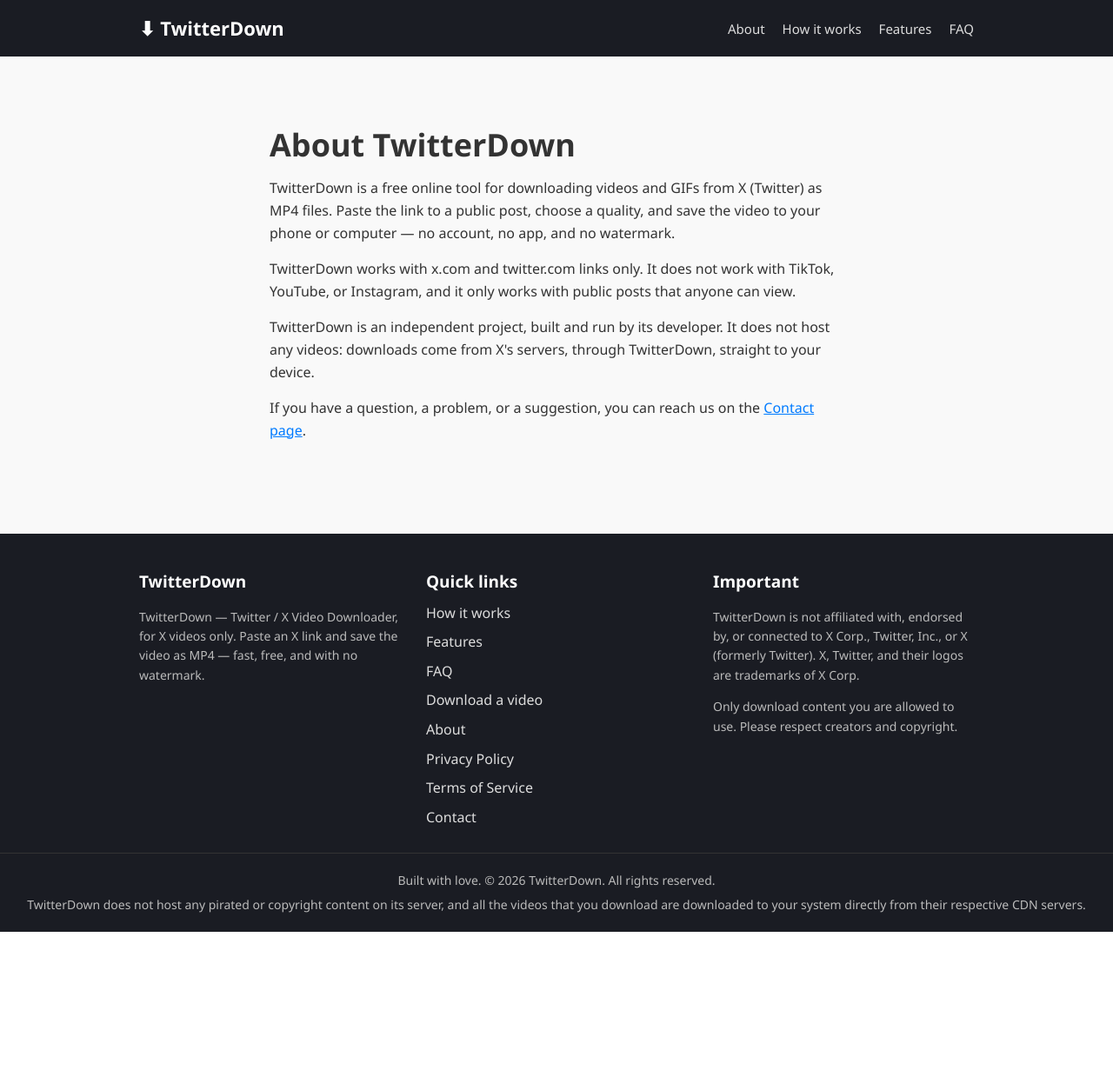
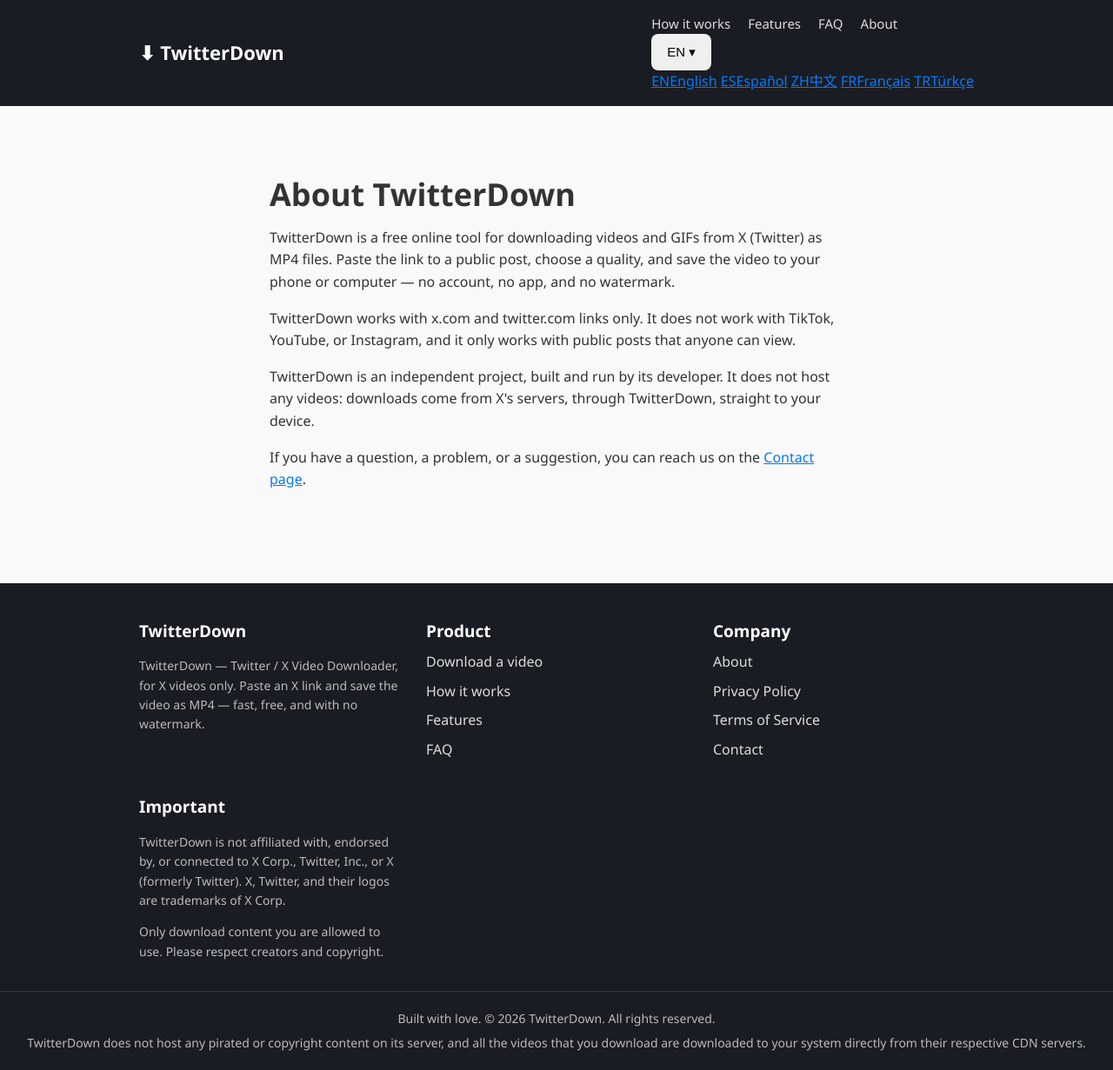
Before and after one commit to Ch-israr/twitter, a Flask app: page /about in a window 1280 px wide. Shown: the whole page at 87% size. Before the commit the page ends 1072 px from the top, so only its background shows below. Run offline with Flask 3, Linux system fonts and the light colour scheme; some libraries are stand-ins or nearby versions.

Commit message:
Clean header/footer on info pages: language dropdown, Product/Company columns, load script.js

```diff
--- a/templates/base.html
+++ b/templates/base.html
@@ -35,12 +35,24 @@
   <header class="site-header">
     <div class="header-inner">
       <a class="logo" href="/">⬇ TwitterDown</a>
-      <nav class="main-nav">
-        <a href="/about">About</a>
-        <a href="/#how-it-works">How it works</a>
-        <a href="/#features">Features</a>
-        <a href="/#faq">FAQ</a>
-      </nav>
+      <div class="header-right">
+        <nav class="main-nav">
+          <a href="/#how-it-works">How it works</a>
+          <a href="/#features">Features</a>
+          <a href="/#faq">FAQ</a>
+          <a href="/about">About</a>
+        </nav>
+        <div class="lang-dropdown">
+          <button class="lang-btn" type="button" aria-haspopup="true" aria-expanded="false">EN ▾</button>
+          <div class="lang-menu">
+            <a href="/" class="active"><span class="lang-code">EN</span>English</a>
+            <a href="/es/"><span class="lang-code">ES</span>Español</a>
+            <a href="/zh/"><span class="lang-code">ZH</span>中文</a>
+            <a href="/fr/"><span class="lang-code">FR</span>Français</a>
+            <a href="/tr/"><span class="lang-code">TR</span>Türkçe</a>
+          </div>
+        </div>
+      </div>
     </div>
   </header>
 
@@ -55,12 +67,17 @@
         <p>TwitterDown — Twitter / X Video Downloader, for X videos only. Paste an X link and save the video as MP4 — fast, free, and with no watermark.</p>
       </div>
       <div class="footer-col">
-        <h3>Quick links</h3>
+        <h3>Product</h3>
         <ul>
+          <li><a href="/">Download a video</a></li>
           <li><a href="/#how-it-works">How it works</a></li>
           <li><a href="/#features">Features</a></li>
           <li><a href="/#faq">FAQ</a></li>
-          <li><a href="/">Download a video</a></li>
+        </ul>
+      </div>
+      <div class="footer-col">
+        <h3>Company</h3>
+        <ul>
           <li><a href="/about">About</a></li>
           <li><a href="/privacy">Privacy Policy</a></li>
           <li><a href="/terms">Terms of Service</a></li>
@@ -78,5 +95,7 @@
       <p>TwitterDown does not host any pirated or copyright content on its server, and all the videos that you download are downloaded to your system directly from their respective CDN servers.</p>
     </div>
   </footer>
+
+  <script src="{{ url_for('static', filename='js/script.js') }}"></script>
 </body>
 </html>
```
